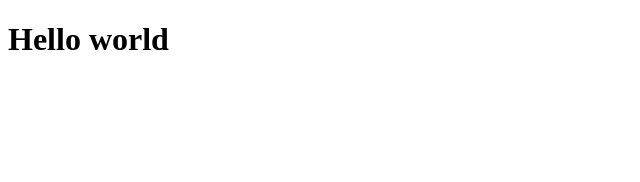
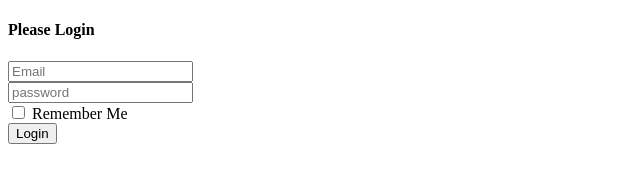
Before and after one commit to vedavith/html101, a plain HTML site: page index.html in a window 1280 px wide. Shown: the whole page, without its empty margins (0-640 px from the left). Drawn offline with Linux system fonts and the light colour scheme.

Commit message:
Login Form

```diff
--- a/index.html
+++ b/index.html
@@ -3,9 +3,25 @@
 <head>
     <meta charset="UTF-8">
     <meta name="viewport" content="width=device-width, initial-scale=1.0">
-    <title>Document</title>
+    <title>Login</title>
+    <style>
+        .container {
+
+        }
+    </style>
 </head>
 <body>
-    <h1>Hello world</h1>
+    <section class="container">
+        <div>
+            <form action="/" method="post">
+                <!-- Image -->
+                <h4>Please Login</h4>
+                <input type="email" name="email" id="email" placeholder="Email"> <br>
+                <input type="password" name="password" id="password" placeholder="password"><br>
+                <input type="checkbox" name="rememberMe" id="rememberMe">&nbsp;<label>Remember Me</label><br>
+                <input type="button" value="Login">
+            </form>
+        </div>
+    </section>
 </body>
 </html>
```
